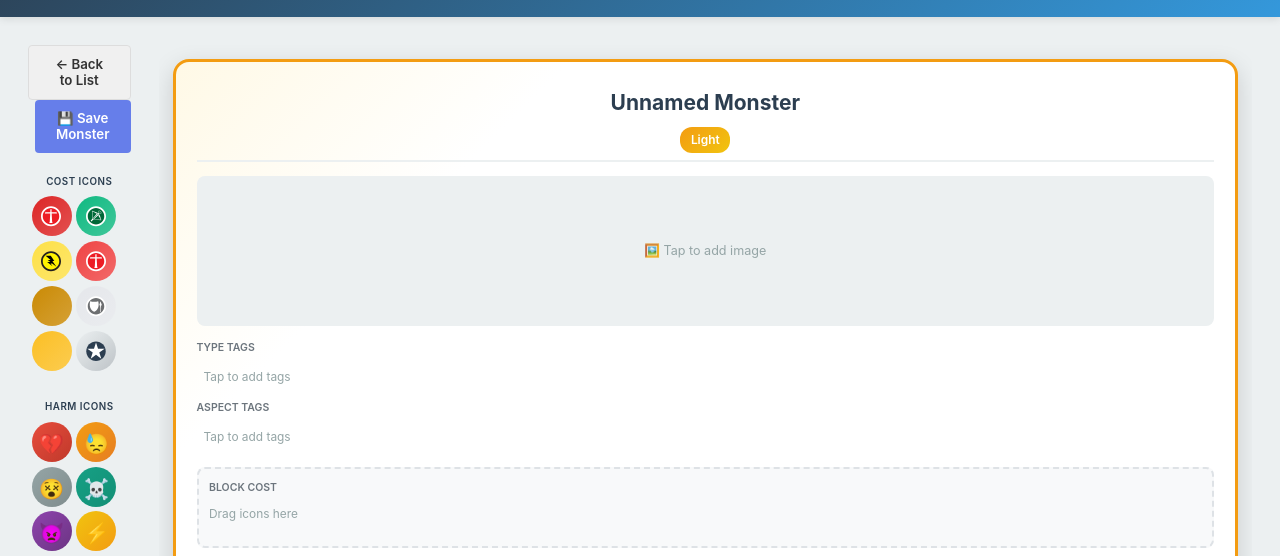
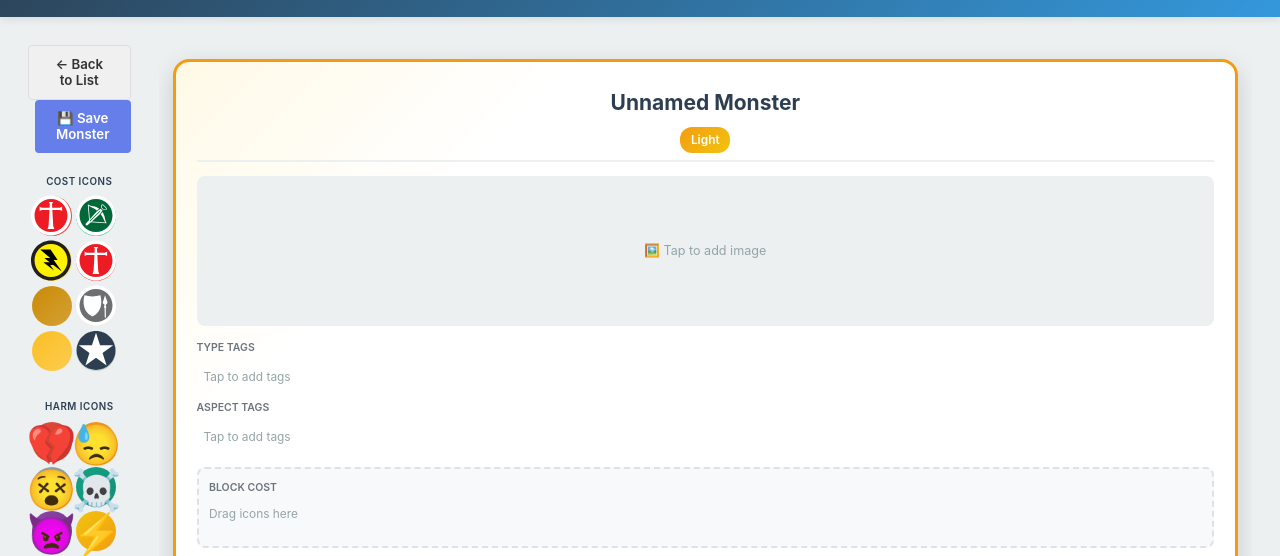
Before and after one commit to bbyfo/CardGame_Quests, a website: page CardGame_MonsterBuilder/monsterBuilder.html in a window 1280 px wide. Shown: the part 180-736 px from the top of the page. Drawn offline with Linux system fonts and the light colour scheme; no server answers.

Commit message:
feat: increase font size for icons to enhance visibility and user interaction

```diff
--- a/CardGame_MonsterBuilder/styles.css
+++ b/CardGame_MonsterBuilder/styles.css
@@ -16,7 +16,7 @@
   width: 40px;
   height: 40px;
   border-radius: 50%;
-  font-size: 24px;
+  font-size: 40px;
   transition: transform 0.2s;
   user-select: none;
 }
@@ -581,7 +581,7 @@
   flex-shrink: 0;
   width: 40px;
   height: 40px;
-  font-size: 20px;
+  font-size: 40px;
 }
 
 .icon-palette .icon:active {
```
